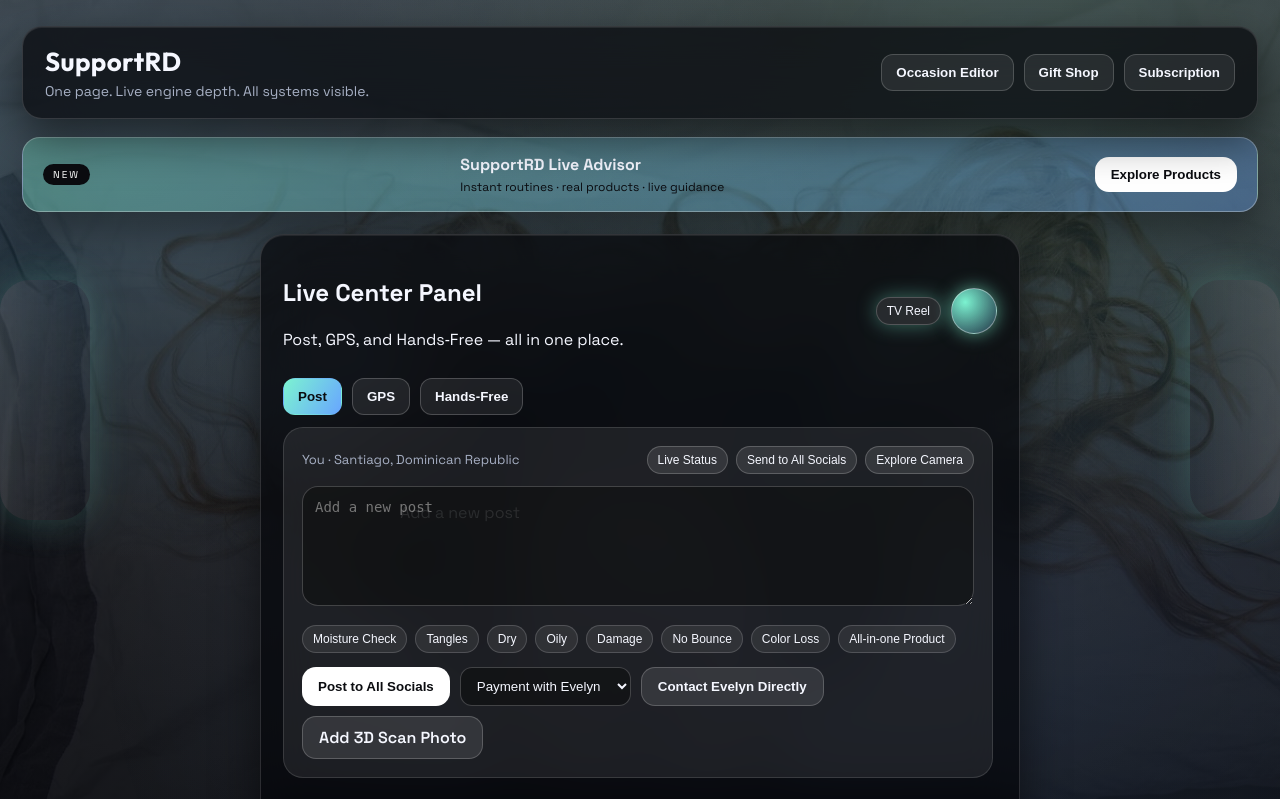
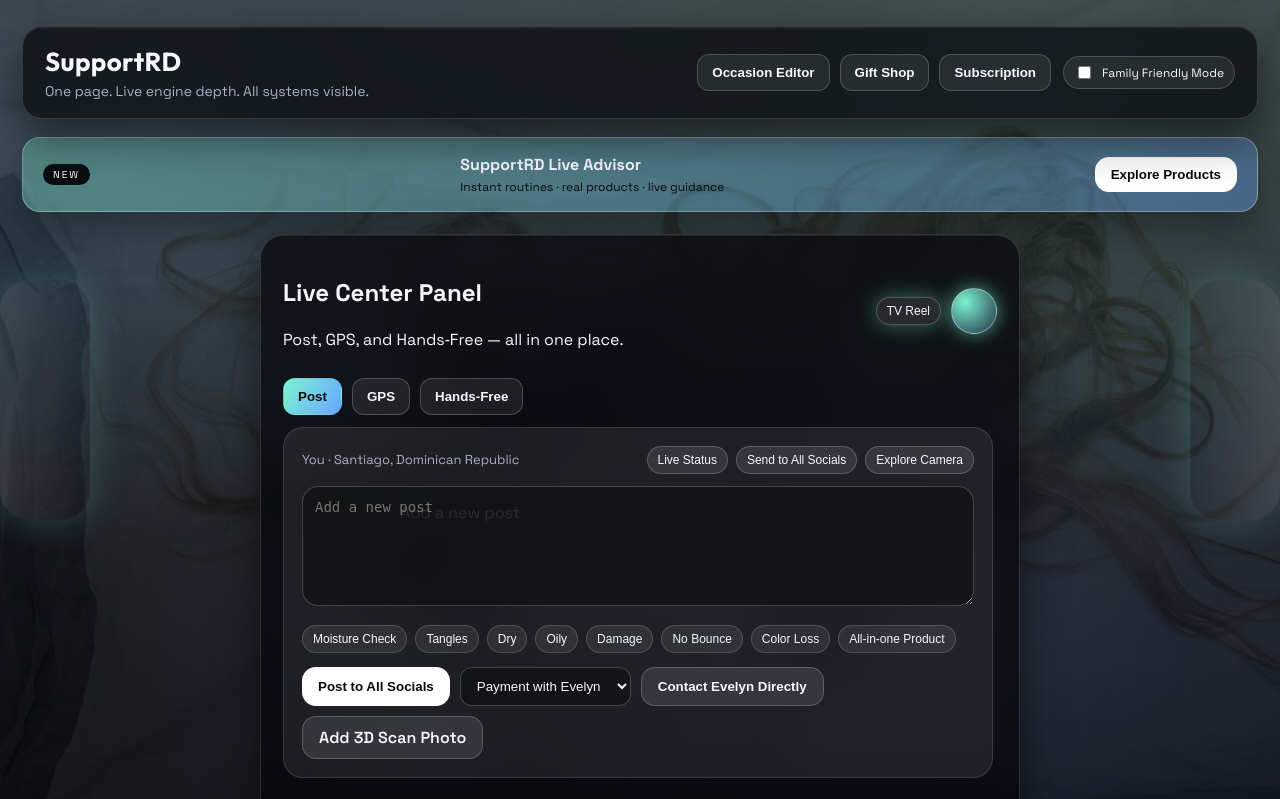
Before and after one commit to tehleader1/tehleader1, a Flask app: page / in a window 1280 px wide. Shown: the top 799 px of the page. Run offline with Flask 3, Linux system fonts and the light colour scheme; data that the repository does not hold is empty; some libraries are stand-ins or nearby versions.

Commit message:
Add family friendly mode toggle

```diff
--- a/static/app.js
+++ b/static/app.js
@@ -461,6 +461,20 @@
   }
 }
 
+function setupFamilyMode(){
+  const toggle = qs("#familyToggle")
+  if(!toggle) return
+  const saved = localStorage.getItem("familyMode") === "on"
+  toggle.checked = saved
+  document.body.classList.toggle("family-mode", saved)
+  toggle.addEventListener("change", ()=>{
+    const on = toggle.checked
+    document.body.classList.toggle("family-mode", on)
+    localStorage.setItem("familyMode", on ? "on" : "off")
+    toast(on ? "Family Friendly Mode On" : "Family Friendly Mode Off")
+  })
+}
+
 window.addEventListener("DOMContentLoaded", ()=>{
   const savedHistory = JSON.parse(localStorage.getItem("ariaHistory") || "[]")
   state.ariaHistory = savedHistory
@@ -482,5 +496,6 @@
   setupCamera()
   setupSettings()
   setupPwa()
+  setupFamilyMode()
   loadProducts()
 })
--- a/static/index.html
+++ b/static/index.html
@@ -24,6 +24,12 @@
         <button class="menu-btn" id="menuOccasion">Occasion Editor</button>
         <button class="menu-btn" id="menuGift">Gift Shop</button>
         <button class="menu-btn" id="menuSubscription">Subscription</button>
+      </div>
+      <div class="toggle-wrap">
+        <label class="toggle">
+          <input type="checkbox" id="familyToggle">
+          <span>Family Friendly Mode</span>
+        </label>
       </div>
       <button class="btn primary" id="installBtn" style="display:none">Install + Subscribe</button>
     </div>
--- a/static/style.css
+++ b/static/style.css
@@ -19,6 +19,13 @@
 .big-menu{display:flex;gap:10px;flex-wrap:wrap;}
 .menu-btn{background:rgba(255,255,255,0.08);color:var(--text);border:1px solid rgba(255,255,255,0.18);padding:10px 14px;border-radius:12px;font-weight:600;}
 .status{display:flex;gap:12px;align-items:center;flex-wrap:wrap;}
+.toggle-wrap{display:flex;align-items:center;}
+.toggle{display:flex;align-items:center;gap:8px;font-size:12px;color:var(--text);background:rgba(255,255,255,0.08);border:1px solid rgba(255,255,255,0.18);padding:6px 10px;border-radius:999px;}
+.toggle input{accent-color:#7cf3d1;}
+
+body.family-mode{filter:saturate(0.92) brightness(1.03);}
+body.family-mode .ad-banner{background:linear-gradient(120deg,rgba(124,243,209,0.2),rgba(104,166,255,0.2));}
+body.family-mode .aria-sphere{box-shadow:0 0 12px rgba(124,243,209,0.35);}
 
 .btn{background:white;color:#0b0c10;border:none;padding:10px 16px;border-radius:14px;font-weight:600;cursor:pointer;transition:transform .25s ease, box-shadow .25s ease;}
 .btn:hover{transform:translateY(-2px);box-shadow:0 10px 20px rgba(0,0,0,0.3);}
```
